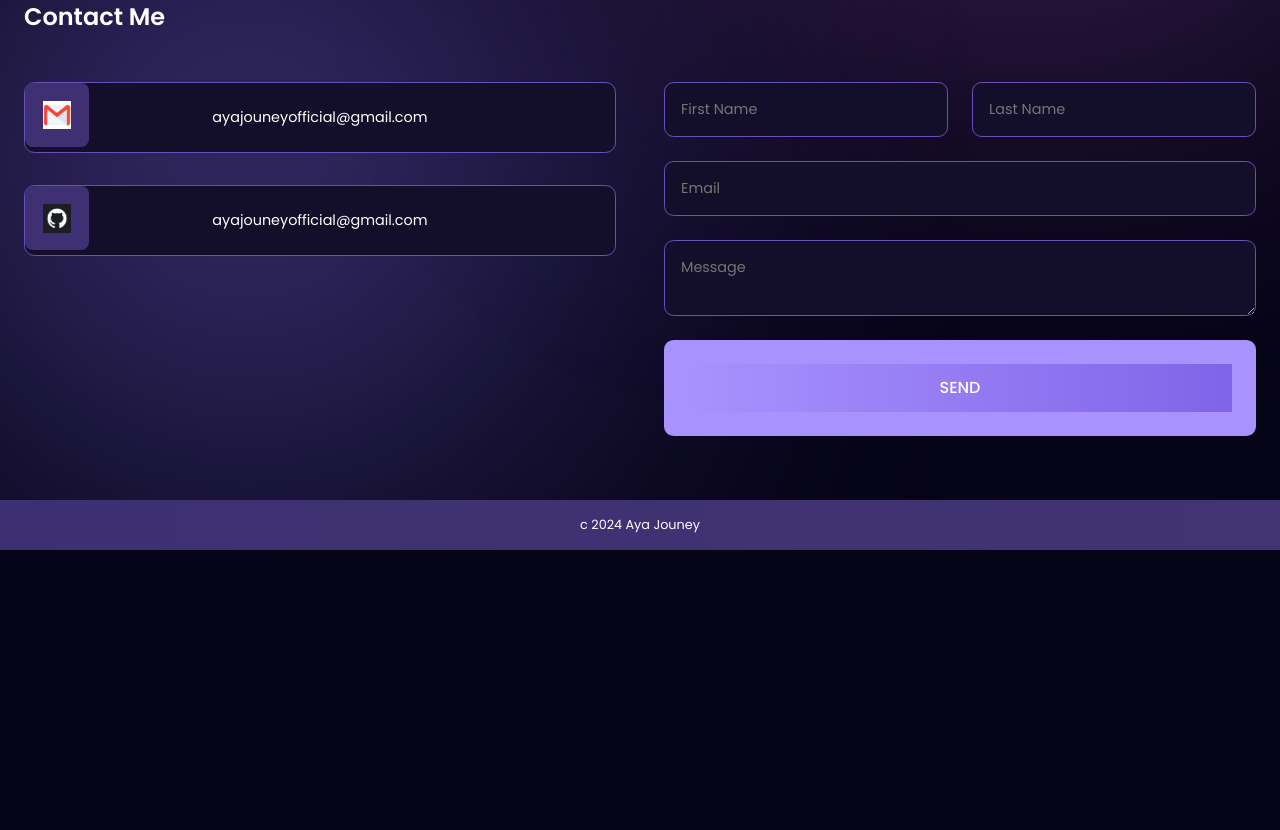
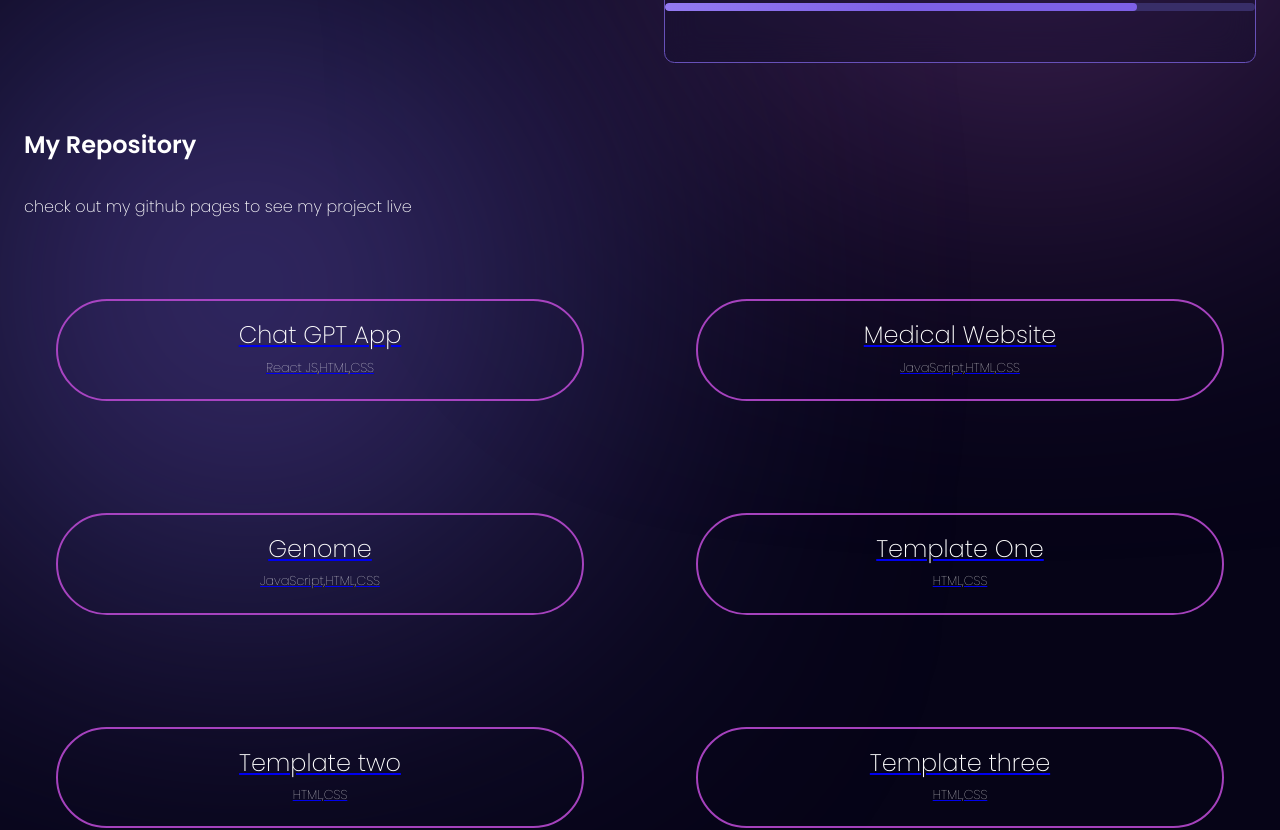
Before and after one commit to YoshoYou/portfolio, a React (Create React App) app: page / in a window 1280 px wide. Shown: the part 1420-2250 px from the top of the page. Before the commit the page ends 1970 px from the top, so only its background shows below. Built offline with nearby package versions, Linux system fonts and the light colour scheme.

Commit message:
new commit

```diff
--- a/package.json
+++ b/package.json
@@ -10,7 +10,7 @@
     "react": "^18.2.0",
     "react-dom": "^18.2.0",
     "react-icons": "^5.1.0",
-    "react-router-dom": "^6.22.3",
+    "react-router-dom": "^5.3.4",
     "react-scripts": "5.0.1",
     "react-slick": "^0.30.2",
     "slick-carousel": "^1.8.1",
--- a/src/App.js
+++ b/src/App.js
@@ -2,25 +2,34 @@ import Hero from "./components/Hero/Hero";
 import Navbar from "./components/Navbar/Navbar";
 import Footer from "./components/Footer/Footer"
 import './App.css'
-import UseWindowSize from './components/WindowSize/UseWindowSize';
+// import UseWindowSize from './components/WindowSize/UseWindowSize';
 import { Skills } from "./components/Skills/Skills";
-import { WorkExperience } from "./components/WorkExperience/WorkExperience";
+// import { WorkExperience } from "./components/WorkExperience/WorkExperience";
 import { ContactMe } from "./components/ContactMe/ContactMe";
+// import { BrowserRouter as Router, Route,Switch } from 'react-router-dom';
+import MyRepo from "./components/GH-pages/MyRepo";
 function App ()
 {
   return (
+
+
+
     <div className="App">
       <Navbar />
       <div className="container">
           <Hero/>
         <Skills />
-        {/* <WorkExperience /> */}
+          {/* <WorkExperience /> */ }
+
+        <MyRepo />
+
         <ContactMe />
 
       </div>
       <Footer/>
 
-    </div>
+      </div>
+
   );
 }
 
--- a/src/components/ContactMe/ContactInfoCard/ContactInfoCard.css
+++ b/src/components/ContactMe/ContactInfoCard/ContactInfoCard.css
@@ -14,13 +14,13 @@
 
 .contact-details-card .icon {
     width: 4rem;
-    height: 4rem;
+    height: 4.1rem;
     display: flex;
     align-items: center;
     justify-content: center;
     border-radius: 0.5rem;
     background: #3e3072;
-    margin-bottom: 0.8rem;
+    /* margin-bottom: 0.8rem; */
     position: absolute;
     left: 0rem;
     top: 0rem;
@@ -31,6 +31,5 @@
     object-fit: contain;
 }
 .contact-details-card p {
-    font-size: 0.9rem;
-    font-weight: 400;
+    margin: 0;
 }
--- /dev/null
+++ b/src/components/GH-pages/MyRepo.css
@@ -0,0 +1,50 @@
+.repo-container {
+    margin: 4rem 0;
+    position: relative;
+}
+h5 {
+    font-size: 1.5rem;
+    font-weight: 600;
+    margin-bottom: 2rem;
+}
+p {
+    margin-bottom: 3rem;
+    font-size: 1rem;
+    font-weight: 200;
+}
+.repo-content {
+    display: grid;
+    grid-gap: 3rem;
+    grid-template-columns: repeat(2,1fr);
+    text-align: center;
+}
+.repo-content .repo {
+    padding: 1rem;
+    margin: 2rem;
+    border-radius: 15rem;
+    border: 2px solid rgba(182, 73, 207, 0.9);
+    transition: 0.7s;
+    cursor: pointer;
+}
+.repo-content .repo:hover {
+    transform: translateY(-1rem);
+    box-shadow: 0 5px 9px 0 rgba(255, 255, 255, 0.8), 0 6px 20px 0 rgba(0, 0, 0, 0.19);
+}
+h6 {
+    font-size: 1.5rem;
+    font-weight: 200;
+    color: white;
+}
+.repo-content .repo p {
+    padding: 0.2rem;
+    margin: 0.2rem;
+    color: #fff;
+    font-size: 0.8rem;
+    font-weight: 100;
+}
+@media (max-width:750px){
+    .repo-content {
+    grid-template-columns: repeat(1,1fr);
+
+}
+}
--- /dev/null
+++ b/src/components/GH-pages/MyRepo.jsx
@@ -0,0 +1,80 @@
+import React from 'react';
+import './MyRepo.css';
+// import { Link } from 'react-router-dom/cjs/react-router-dom.min';
+
+const MyRepo = () => {
+  return (
+    <section>
+      <div className="repo-container">
+        <h5>My Repository</h5>
+        <p>check out my github pages to see my project live</p>
+        <div className="repo-content">
+          <a href="https://yoshoyou.github.io/chat-gpt-app/"  target='_blank'>
+          <div className="repo">
+
+              <h6>Chat GPT App</h6>
+              <p>React JS,HTML,CSS</p>
+            </div>
+          </a>
+            <a href="https://yoshoyou.github.io/medical-website/"  target='_blank'>
+          <div className="repo">
+              <h6>Medical Website</h6>
+              <p>JavaScript,HTML,CSS</p>
+
+            </div>
+          </a>
+          <a href="https://yoshoyou.github.io/Genome/"  target='_blank'>
+
+          <div className="repo">
+              <h6>Genome</h6>
+              <p>JavaScript,HTML,CSS</p>
+
+            </div>
+          </a>
+           <a href="https://yoshoyou.github.io/Template-one/" target='_blank'>
+          <div className="repo">
+
+              <h6>Template One</h6>
+              <p>HTML,CSS</p>
+
+            </div>
+          </a>
+          <a href="https://yoshoyou.github.io/Template-two/"  target='_blank'>
+          <div className="repo">
+
+              <h6>Template two</h6>
+              <p>HTML,CSS</p>
+
+            </div>
+          </a>
+          <a href="https://yoshoyou.github.io/Template-three/" target='_blank'>
+          <div className="repo">
+
+              <h6>Template three</h6>
+              <p>HTML,CSS</p>
+
+            </div>
+          </a>
+          <a href="https://yoshoyou.github.io/pictures-gallery/"  target='_blank'>
+          <div className="repo">
+
+              <h6>Picture Gallery-1</h6>
+              <p>JavaScript,HTML,CSS</p>
+
+            </div>
+          </a>
+          <a href="https://yoshoyou.github.io/pictures-gallery-2/"  target='_blank'>
+          <div className="repo">
+
+              <h6>Picture Gallery-2</h6>
+              <p>JavaScript,HTML,CSS</p>
+
+            </div>
+            </a>
+        </div>
+      </div>
+    </section>
+  )
+}
+
+export default MyRepo
--- a/src/components/Skills/SkillsInfoCard/SkillsInfoCard.css
+++ b/src/components/Skills/SkillsInfoCard/SkillsInfoCard.css
@@ -34,12 +34,14 @@
 }
 
 .skill-progress-bg {
+    position: relative;
     width: 100%;
     height: 0.5rem;
     background: #382e68;
     border-radius: 0.5rem;
-    margin: 1rem 0;
+    margin: 0 0 1rem 0;
     overflow: hidden;
+    top: -35px;
 }
 .skill-progress {
     width: 0%;
```
Also changed, not shown: 1 other file (tests, documents, lock files or other folders).
